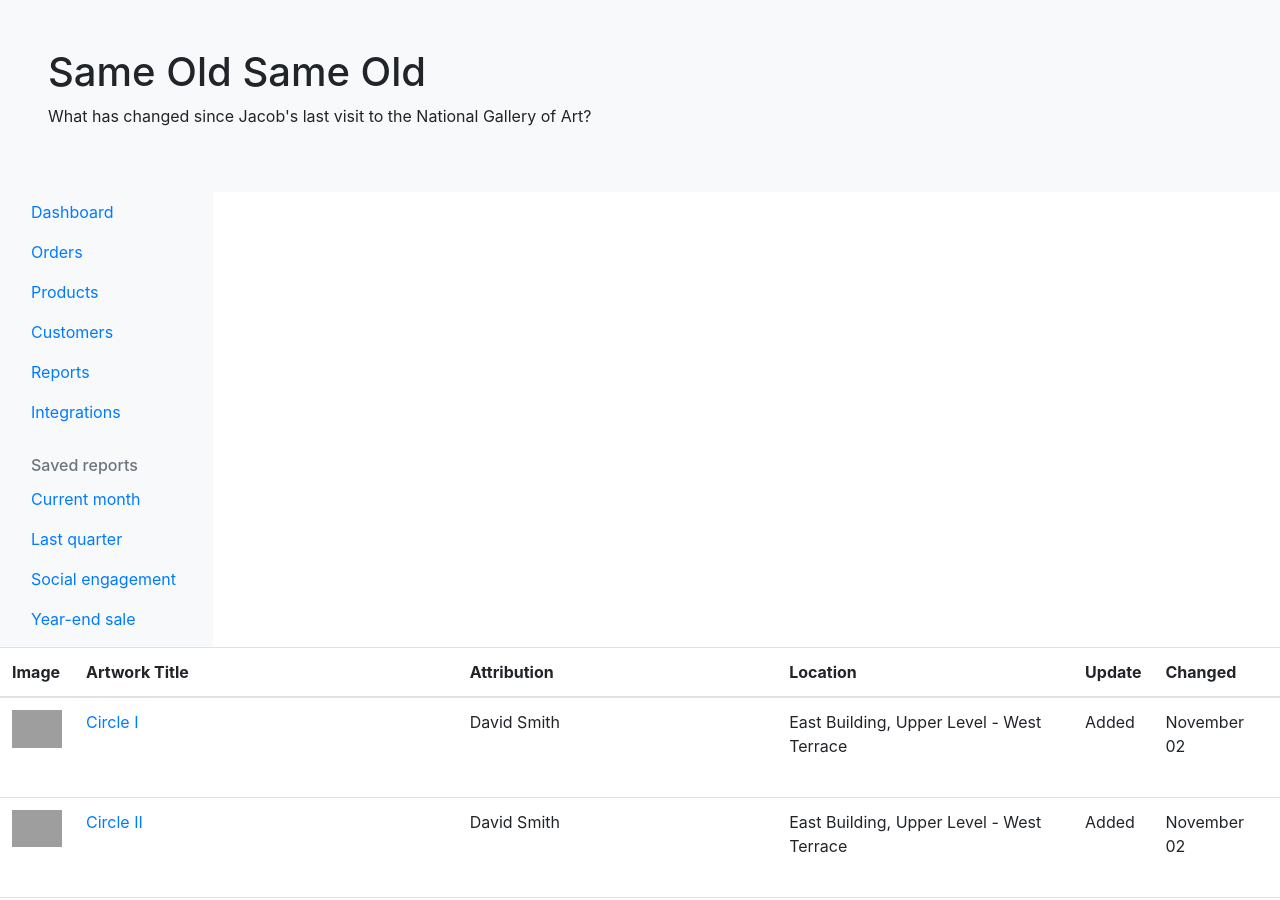
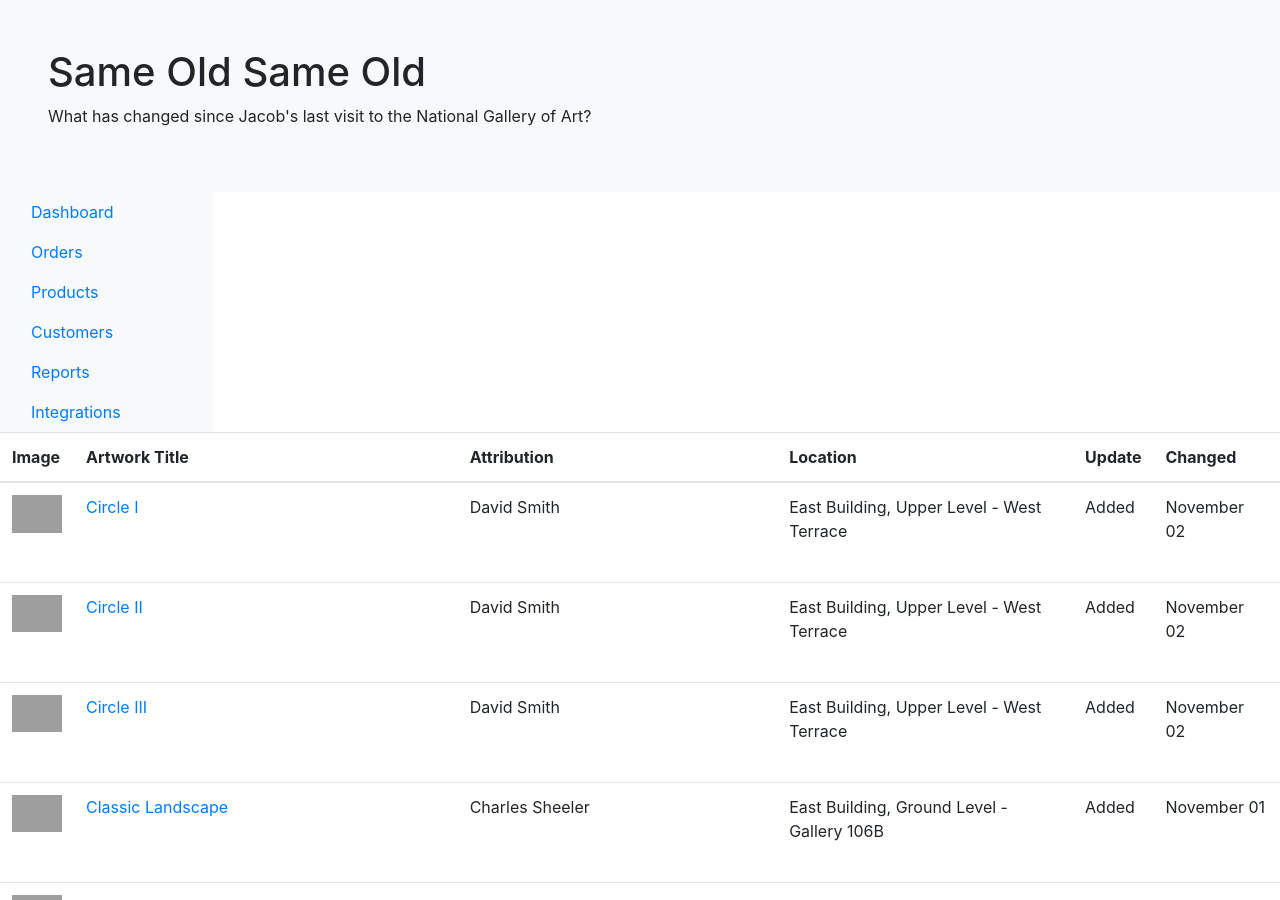
Before and after one commit to jacobmgreer/Same-Old-Same-Old, a Jekyll site: the page built from galleries/east/index.md, in a window 1280 px wide and 900 px high. Built offline with Jekyll 4.4.1, drawn with Linux system fonts in a browser that asks for light colours; our own code applies the rules of GitHub Pages for plain Markdown files; grey boxes are pictures that could not be loaded.

Commit message:
Update default.html

```diff
--- a/_layouts/default.html
+++ b/_layouts/default.html
@@ -57,56 +57,16 @@
             </a>
           </li>
         </ul>
-
-        <h6 class="sidebar-heading d-flex justify-content-between align-items-center px-3 mt-4 mb-1 text-muted">
-          <span>Saved reports</span>
-          <a class="d-flex align-items-center text-muted" href="#">
-            <span data-feather="plus-circle"></span>
-          </a>
-        </h6>
-        <ul class="nav flex-column mb-2">
-          <li class="nav-item">
-            <a class="nav-link" href="#">
-              <span data-feather="file-text"></span>
-              Current month
-            </a>
-          </li>
-          <li class="nav-item">
-            <a class="nav-link" href="#">
-              <span data-feather="file-text"></span>
-              Last quarter
-            </a>
-          </li>
-          <li class="nav-item">
-            <a class="nav-link" href="#">
-              <span data-feather="file-text"></span>
-              Social engagement
-            </a>
-          </li>
-          <li class="nav-item">
-            <a class="nav-link" href="#">
-              <span data-feather="file-text"></span>
-              Year-end sale
-            </a>
-          </li>
-        </ul>
       </div>
     </nav>
 
       <div class="table-responsive">
         {{ content }}
       </div>
-    </main>
+
   </div>
 </div>
 
 
-
-
-
-
-
-
-
   </body>
 </html>
```
